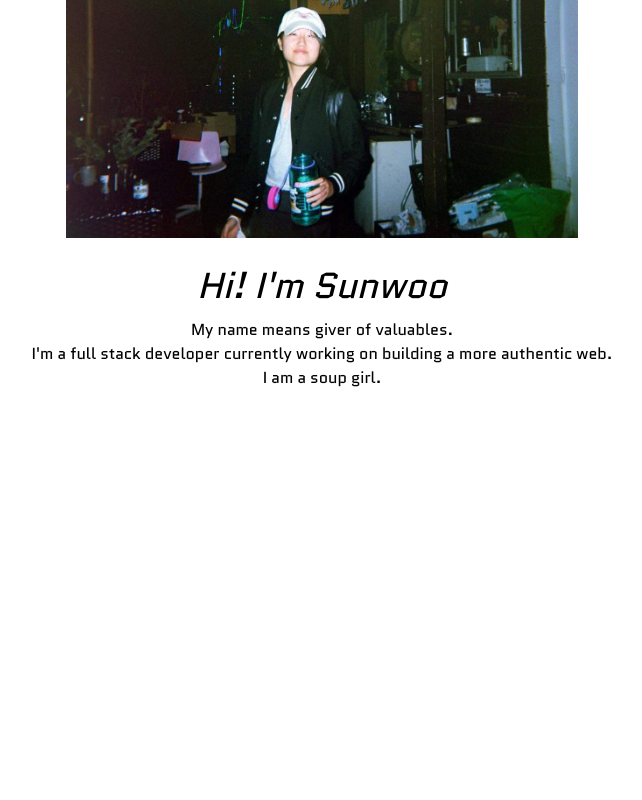
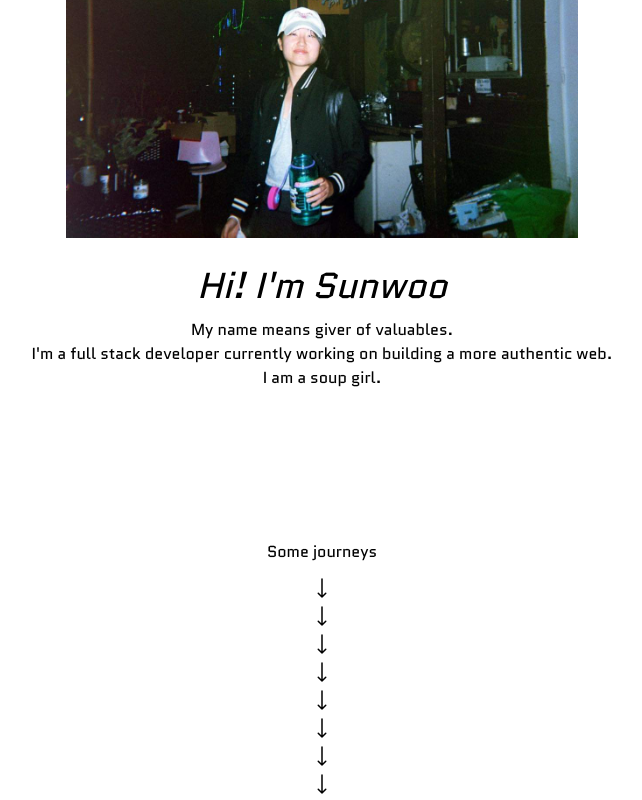
Before and after one commit to bookvacuum/personalsite, a Next.js app: page / in a window 1280 px wide. Shown: the part 191-991 px from the top of the page, without its empty margins (318-960 px from the left). Before the commit the page ends 800 px from the top, so only its background shows below. Built offline with nearby package versions, Linux system fonts and the light colour scheme; no server answers.

Commit message:
put arrows

```diff
--- a/package.json
+++ b/package.json
@@ -10,6 +10,7 @@
   },
   "dependencies": {
     "@google/model-viewer": "^3.0.0",
+    "@heroicons/react": "^2.0.14",
     "@next/font": "^13.1.6",
     "eslint": "8.32.0",
     "eslint-config-next": "13.1.6",
--- a/src/pages/index.js
+++ b/src/pages/index.js
@@ -24,13 +24,35 @@ export default function Home() {
         <p className='font-sans'>My name means giver of valuables.</p>
         <p className='font-sans'>I&apos;m a full stack developer currently working on building a more authentic web.</p>
         <p className='font-sans'>I am a soup girl.</p>
+  <Potato/>
+          <p className='pb-3 font-sans'>Some journeys</p>
+          <svg xmlns="http://www.w3.org/2000/svg" fill="none" viewBox="0 0 24 24" stroke-width="1.5" stroke="currentColor" class="w-6 h-6 mx-auto mb-1">
+  <path stroke-linecap="round" stroke-linejoin="round" d="M15.75 17.25L12 21m0 0l-3.75-3.75M12 21V3" />
+</svg>
+   <svg xmlns="http://www.w3.org/2000/svg" fill="none" viewBox="0 0 24 24" stroke-width="1.5" stroke="currentColor" class="w-6 h-6 mb-1 mx-auto">
+  <path stroke-linecap="round" stroke-linejoin="round" d="M15.75 17.25L12 21m0 0l-3.75-3.75M12 21V3" />
+</svg>   <svg xmlns="http://www.w3.org/2000/svg" fill="none" viewBox="0 0 24 24" stroke-width="1.5" stroke="currentColor" class="w-6 h-6 mb-1 mx-auto">
+  <path stroke-linecap="round" stroke-linejoin="round" d="M15.75 17.25L12 21m0 0l-3.75-3.75M12 21V3" />
+</svg>   <svg xmlns="http://www.w3.org/2000/svg" fill="none" viewBox="0 0 24 24" stroke-width="1.5" stroke="currentColor" class="w-6 h-6 mb-1 mx-auto">
+  <path stroke-linecap="round" stroke-linejoin="round" d="M15.75 17.25L12 21m0 0l-3.75-3.75M12 21V3" />
+</svg>   <svg xmlns="http://www.w3.org/2000/svg" fill="none" viewBox="0 0 24 24" stroke-width="1.5" stroke="currentColor" class="w-6 h-6 mb-1 mx-auto">
+  <path stroke-linecap="round" stroke-linejoin="round" d="M15.75 17.25L12 21m0 0l-3.75-3.75M12 21V3" />
+</svg>
+<svg xmlns="http://www.w3.org/2000/svg" fill="none" viewBox="0 0 24 24" stroke-width="1.5" stroke="currentColor" class="w-6 h-6 mb-1 mx-auto">
+  <path stroke-linecap="round" stroke-linejoin="round" d="M15.75 17.25L12 21m0 0l-3.75-3.75M12 21V3" />
+</svg>
+<svg xmlns="http://www.w3.org/2000/svg" fill="none" viewBox="0 0 24 24" stroke-width="1.5" stroke="currentColor" class="w-6 h-6 mb-1 mx-auto">
+  <path stroke-linecap="round" stroke-linejoin="round" d="M15.75 17.25L12 21m0 0l-3.75-3.75M12 21V3" />
+</svg>
+<svg xmlns="http://www.w3.org/2000/svg" fill="none" viewBox="0 0 24 24" stroke-width="1.5" stroke="currentColor" class="w-6 h-6 mb-1 mx-auto">
+  <path stroke-linecap="round" stroke-linejoin="round" d="M15.75 17.25L12 21m0 0l-3.75-3.75M12 21V3" />
+</svg>
+
 
       </div>
-      <Potato/>
 
-  <div className='items-center w-full w-30'>
 
-   </div>
+
 
     </>
   )
--- a/src/styles/globals.css
+++ b/src/styles/globals.css
@@ -5,4 +5,5 @@
 model-viewer {
   margin-left: auto;
   margin-right: auto;
+  width: 30%;
 }
```
Also changed, not shown: 2 other files (tests, documents, lock files or other folders).
